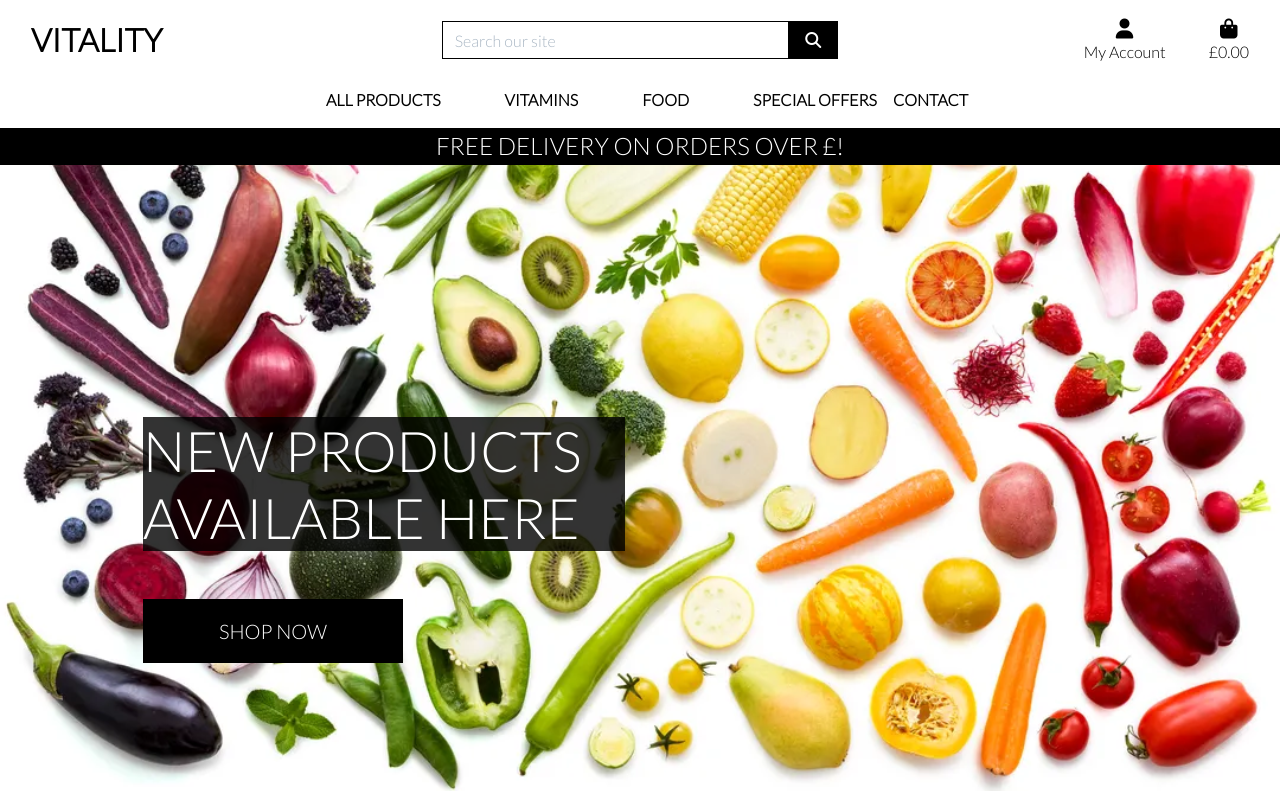
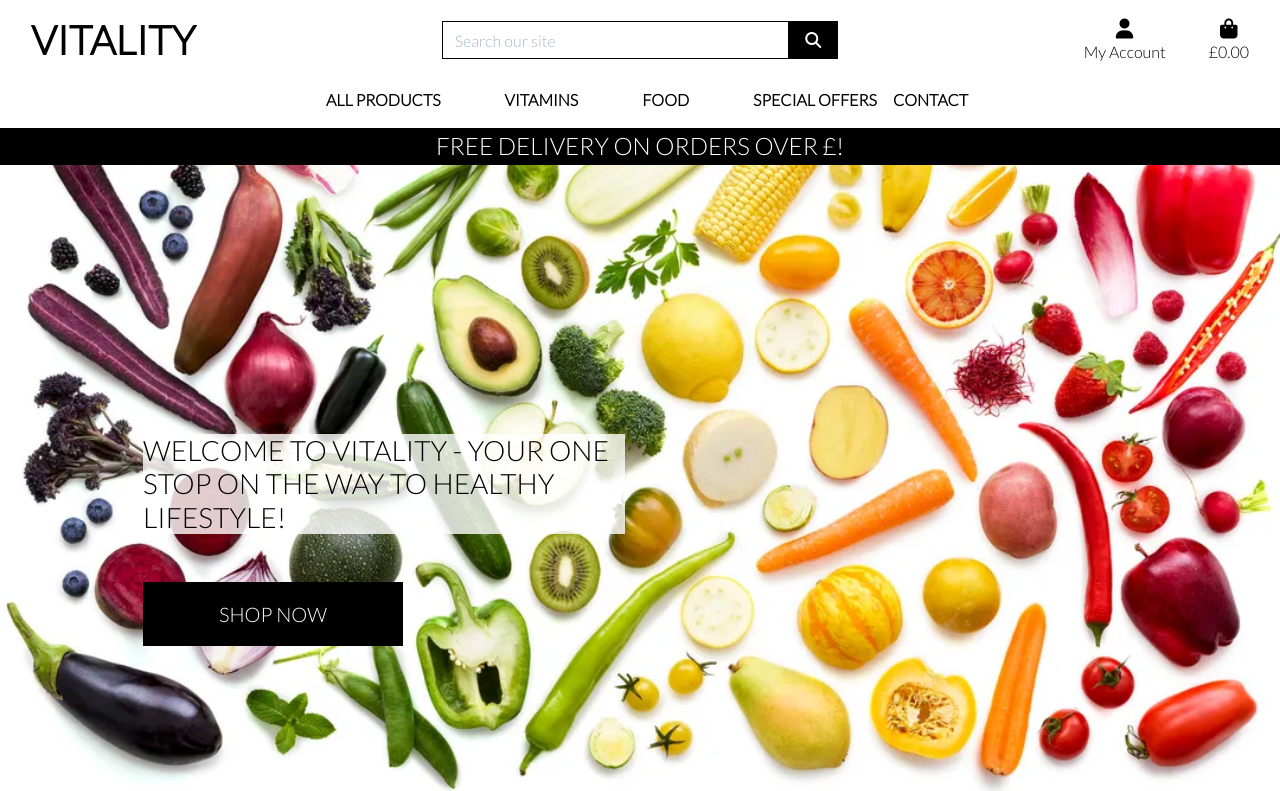
Before and after one commit to Mark-Assessment/j-nowakowska-vitality-M4-2, a Django app: template home/templates/home/index.html in a window 1280 px wide. Shown: the top 791 px of the page. Run offline with Django 3.2, Linux system fonts and the light colour scheme; the template is opened without the code that fills it, so the values that code supplies are empty; some libraries are stand-ins or nearby versions.

Commit message:
icon added, css changes, fixed footer error , added products

```diff
--- a/home/templates/home/index.html
+++ b/home/templates/home/index.html
@@ -12,9 +12,9 @@
 <div class="container h-100" style="min-height:100vh ;">
   <div class="row h-100">
     <div class="col-7 col-md-6 my-auto">
-      <h1 class="new-product-text display-4 logo-font text-white">
-        New products available here
-      </h1>
+      <h3 class="new-product-text display-6 logo-font text-black">
+        Welcome to Vitality - your one stop on the way to healthy lifestyle!
+      </h3>
       <div class="my-5">
         <h4>
           <a
--- a/static/css/base.css
+++ b/static/css/base.css
@@ -38,6 +38,8 @@ footer>p {
     font-family: 'Montserrat', sans-serif;
     padding: 10px;
 }
+
+
 /* from Bulma */
 .icon {
     align-items: center;
@@ -49,6 +51,7 @@ footer>p {
 
 .logo-font {
     text-transform: uppercase;
+    size: 20px;
 }
 
 .main-logo-link {
@@ -62,7 +65,7 @@ footer>p {
 }
 
 .new-product-text {
-    background: rgba(000, 000, 000, .8);
+    background: rgba(255, 255, 255, .8);
     color: white;
 }
 
@@ -236,6 +239,10 @@ a.category-badge>span.badge:hover {
     body {
         height: calc(100vh - 116px);
     }
+
+    .new-product-text {
+        display: none;
+    }
 }
 
 input[name='q']::placeholder {
--- a/templates/base.html
+++ b/templates/base.html
@@ -29,6 +29,7 @@
       rel="stylesheet"
     />
     <link rel="stylesheet" href="{% static 'css/base.css' %}">
+    <link rel="icon" type="image/png" href="{% static 'favicon_io_01/favicon.ico' %}">
     {% endblock %} {% block extra_css %} {% endblock %} {% block corejs %}
     <script
       src="https://kit.fontawesome.com/77fbe39460.js"
@@ -60,7 +61,7 @@
     <div id="topnav" class="row bg-white pt-lg-2 d-none d-lg-flex">
         <div class="col-12 col-lg-4 my-auto py-1 py-lg-0 text-center text-lg-left">
             <a href="{% url 'home' %}" class="nav-link main-logo-link">
-                <h2 class="logo-font text-black my-0"><strong>Vitality</strong></h2>
+                <h1 class="logo-font text-black my-0"><strong>Vitality</strong></h1>
             </a>
         </div>
         <div class="col-12 col-lg-4 my-auto py-1 py-lg-0">
```
Also changed, not shown: media/001618_C_bzNi3ga.jpg (added), media/RESIZEDGrenade-SCbar_1452x.webp (added), media/Screenshot-2023-02-01-at-08.40.01.png.webp (added), static/favicon_io_01/android-chrome-192x192.png (added), static/favicon_io_01/android-chrome-512x512.png (added), static/favicon_io_01/apple-touch-icon.png (added), static/favicon_io_01/favicon-16x16.png (added), static/favicon_io_01/favicon-32x32.png (added), static/favicon_io_01/favicon.ico (added), static/favicon_io_01/site.webmanifest (added).
